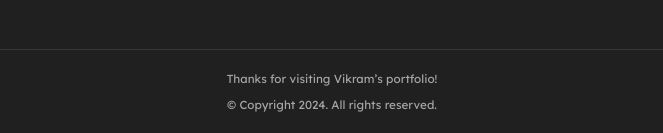
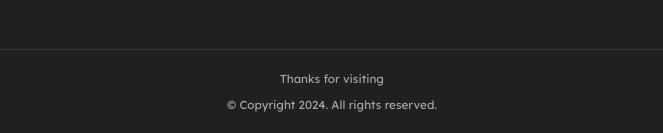
Before and after one commit to twarak/portifolio, a plain HTML site: page index.html in a window 1280 px wide. Shown: the part 3787-3920 px from the top of the page, without its empty margins (308-971 px from the left). Drawn offline with nearby package versions, Linux system fonts and the light colour scheme.

Commit message:
Update footer message in index.html

```diff
--- a/index.html
+++ b/index.html
@@ -332,7 +332,7 @@
 
     <!-------------------------- Footer -------------------------->
     <footer class="footer">
-        <small class="message">Thanks for visiting Vikram’s portfolio!</small>
+        <small class="message">Thanks for visiting</small>
         <small class="copyright">&copy; Copyright 2024. All rights reserved.</small>
     </footer>
 
```
